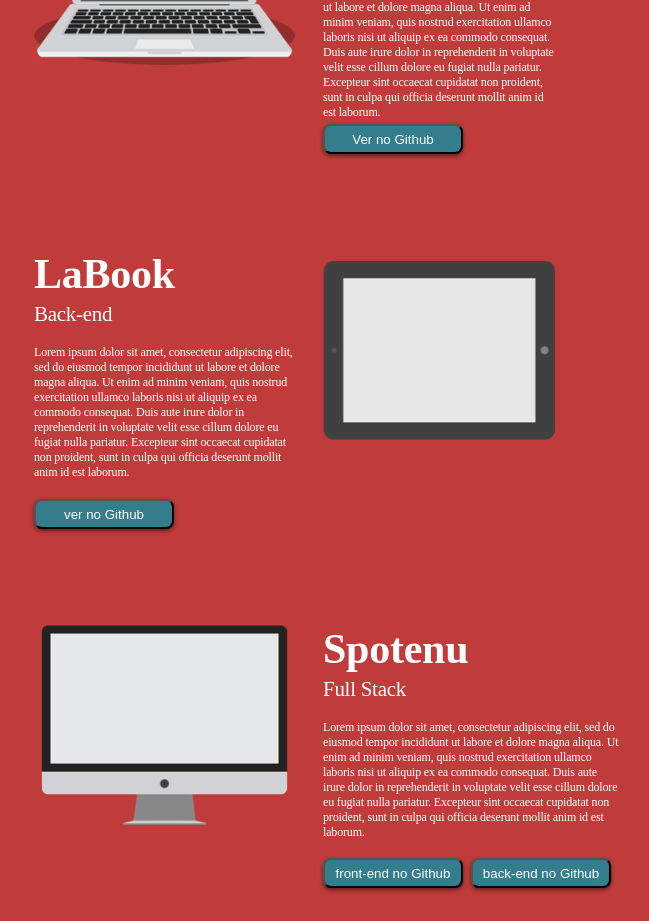
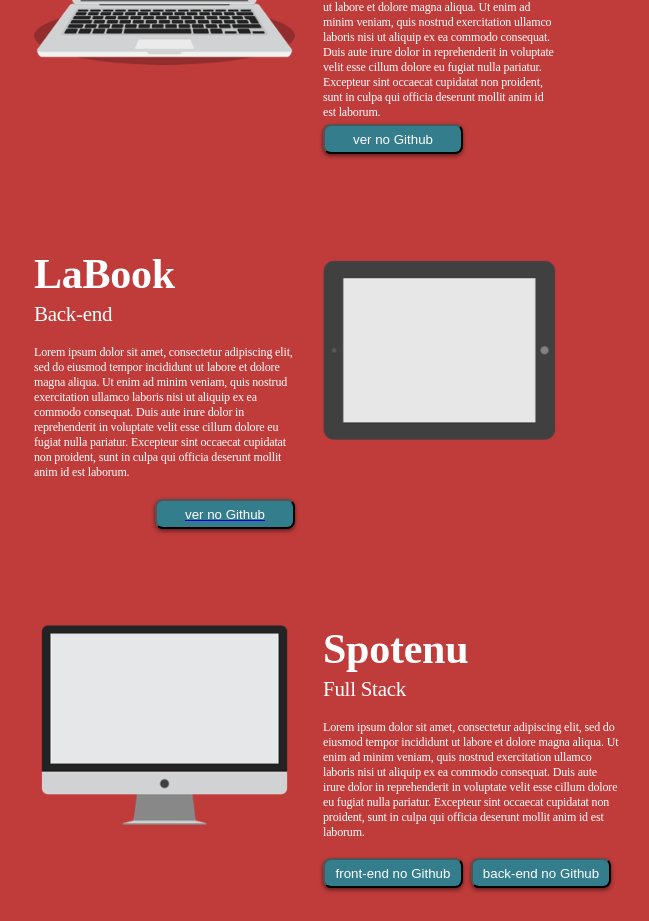
Before and after one commit to nauaramelo/portfolio, a React (Create React App) app: page / in a window 1280 px wide. Shown: the part 1960-2881 px from the top of the page, without its empty margins (345-994 px from the left). Built offline with nearby package versions, Linux system fonts and the light colour scheme.

Commit message:
Ajustando o botão

```diff
--- a/src/containers/Projetos/index.js
+++ b/src/containers/Projetos/index.js
@@ -124,6 +124,11 @@ const ButtonsCostumers = styled.div`
     display: flex;
     flex-direction: row;
 `
+const DivButton = styled.div`
+    display: flex;
+    justify-content: flex-end;
+    text-decoration: none;
+`
 
 const Infos = styled.div`
     grid-area: "infos";
@@ -151,7 +156,7 @@ export const Projetos = () => {
                         </Text>
                         <a href={'https://github.com/nauaramelo/labenu-4eddit-frontend'} target='blank'>
                             <Button>
-                                Ver no Github
+                                ver no Github
                             </Button>
                         </a>
                     </Infos>
@@ -168,9 +173,11 @@ export const Projetos = () => {
                             Lorem ipsum dolor sit amet, consectetur adipiscing elit, sed do eiusmod tempor incididunt ut labore et dolore magna aliqua. Ut enim ad minim veniam, quis nostrud exercitation ullamco laboris nisi ut aliquip ex ea commodo consequat. Duis aute irure dolor in reprehenderit in voluptate velit esse cillum dolore eu fugiat nulla pariatur. Excepteur sint occaecat cupidatat non proident, sunt in culpa qui officia deserunt mollit anim id est laborum.
                         </Text>
                         <a href={'https://github.com/nauaramelo/labenu-labook-backend'} target='blank'>
-                            <Button>
-                                ver no Github
-                            </Button>
+                            <DivButton>
+                                <Button>
+                                    ver no Github
+                                </Button>
+                            </DivButton>
                         </a>
                     </Infos>
                     <Memoji src={ipad} title="Labook"/>
```
